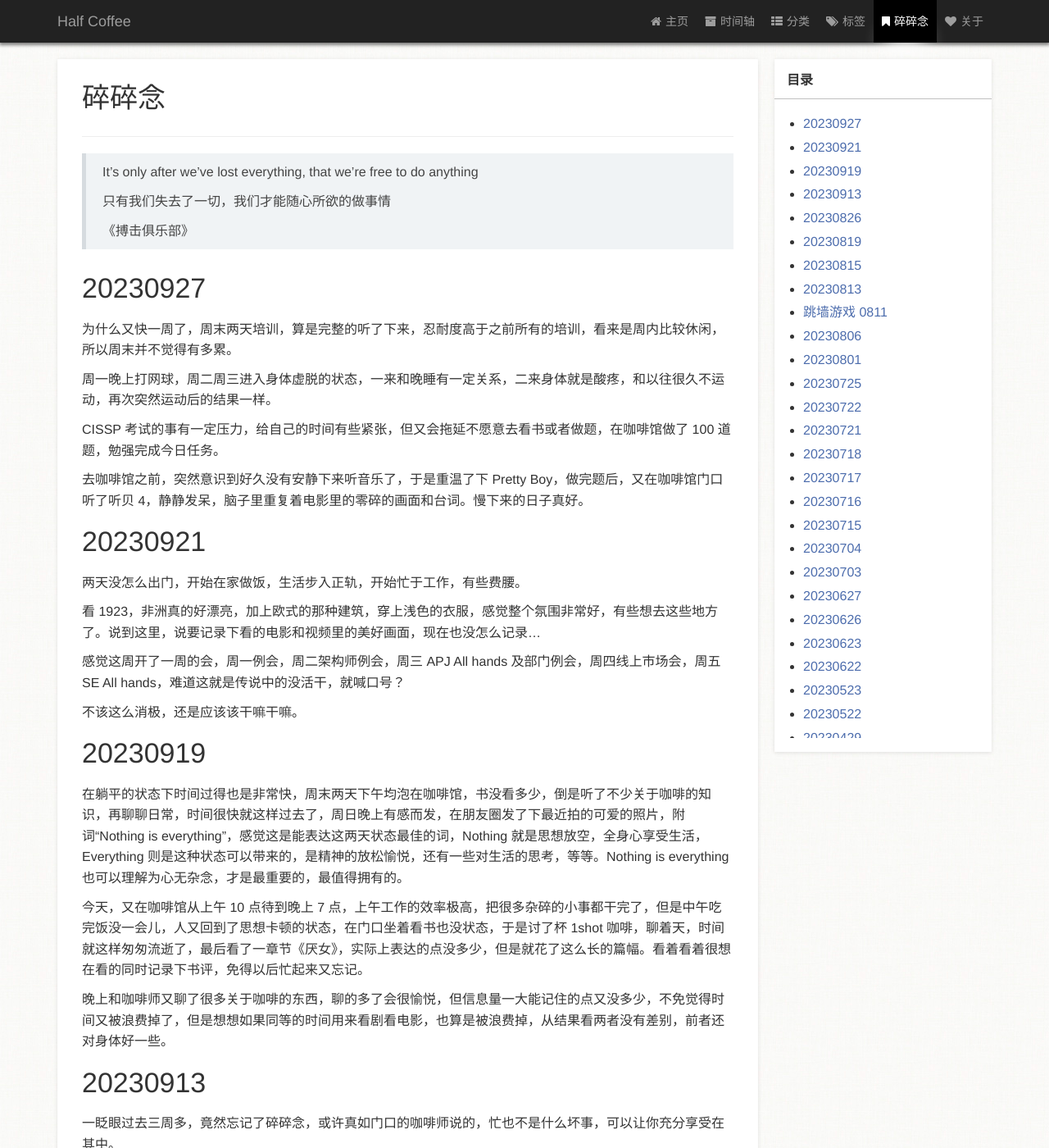
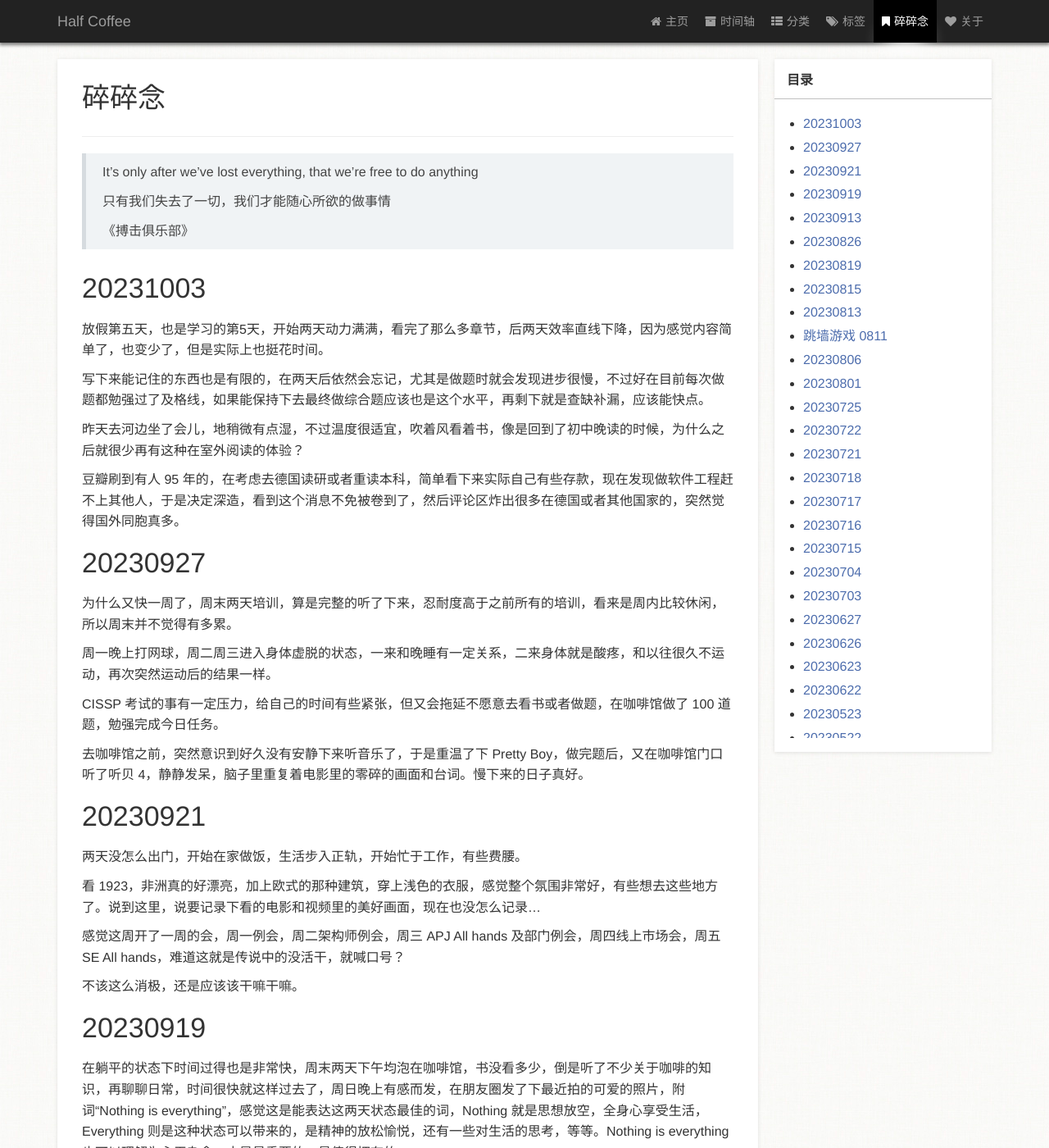
Before and after one commit to zm1990s/halfcoffee, a Jekyll site: the page built from page/3碎碎念.md, in a window 1280 px wide and 1400 px high. Shown: the whole window at 82% size. Built offline with Jekyll 4.4.1, drawn with Linux system fonts in a browser that asks for light colours; comment, search, counter and statistics services are not loaded; a style sheet for code colours, icons or effects is not loaded.

Commit message:
20231003

```diff
--- a/page/3碎碎念.md
+++ b/page/3碎碎念.md
@@ -15,6 +15,16 @@ type: page
 > 《搏击俱乐部》
 
 
+
+# 20231003
+
+放假第五天，也是学习的第5天，开始两天动力满满，看完了那么多章节，后两天效率直线下降，因为感觉内容简单了，也变少了，但是实际上也挺花时间。
+
+写下来能记住的东西也是有限的，在两天后依然会忘记，尤其是做题时就会发现进步很慢，不过好在目前每次做题都勉强过了及格线，如果能保持下去最终做综合题应该也是这个水平，再剩下就是查缺补漏，应该能快点。
+
+昨天去河边坐了会儿，地稍微有点湿，不过温度很适宜，吹着风看着书，像是回到了初中晚读的时候，为什么之后就很少再有这种在室外阅读的体验？
+
+豆瓣刷到有人 95 年的，在考虑去德国读研或者重读本科，简单看下来实际自己有些存款，现在发现做软件工程赶不上其他人，于是决定深造，看到这个消息不免被卷到了，然后评论区炸出很多在德国或者其他国家的，突然觉得国外同胞真多。
 
 # 20230927
 
```
